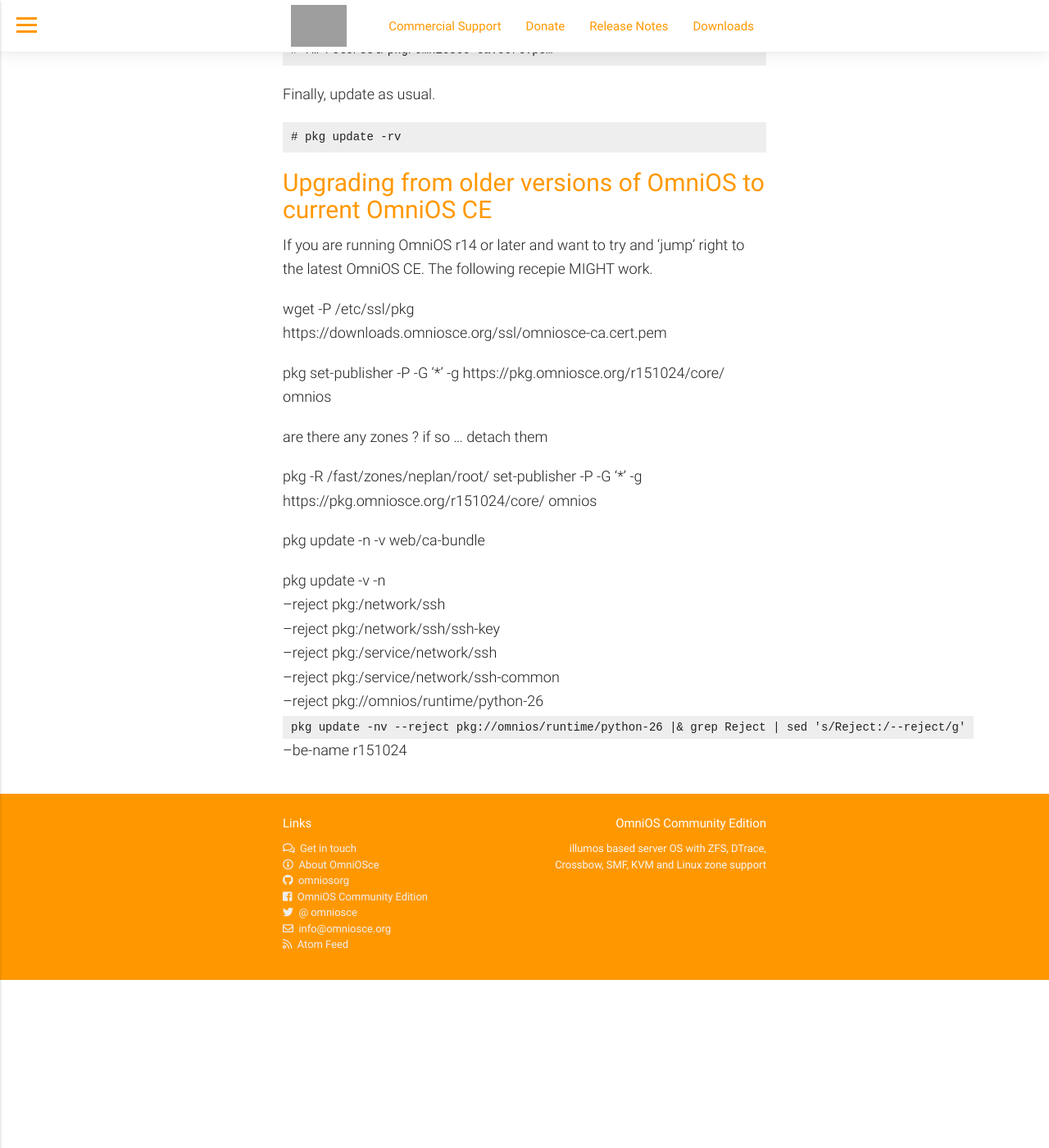
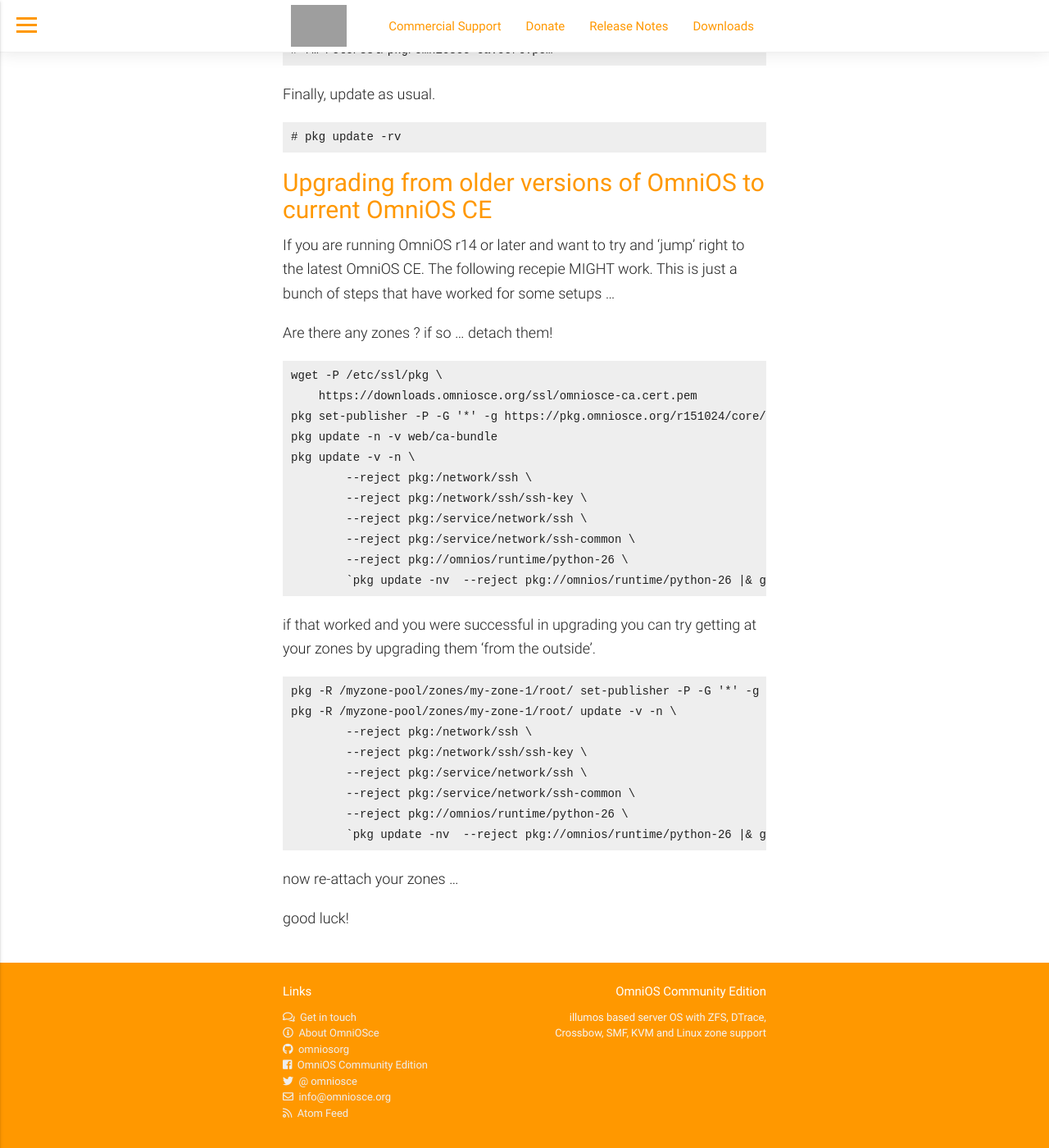
Before and after one commit to omniosorg/omniosorg.github.io, a Jekyll site: the page built from _docs/setup/switch.md, in a window 1280 px wide and 1400 px high, scrolled down 1006 px. Shown: the whole window at 82% size. Built offline with Jekyll 4.4.1, drawn with Linux system fonts in a browser that asks for light colours; before the commit the page ends 2201 px from its top, so only the background shows below that; grey boxes are pictures that could not be loaded.

Commit message:
fixed kamikaze upgrade notes

````diff
--- a/_docs/setup/switch.md
+++ b/_docs/setup/switch.md
@@ -64,20 +64,16 @@
 ## Upgrading from older versions of OmniOS to current OmniOS CE
 
 If you are running OmniOS r14 or later and want to try and 'jump' right to
-the latest OmniOS CE. The following recepie MIGHT work.
+the latest OmniOS CE. The following recepie MIGHT work. This is just a bunch
+of steps that have worked for some setups ...
 
+Are there any zones ? if so ... detach them!
+
+```
 wget -P /etc/ssl/pkg \
     https://downloads.omniosce.org/ssl/omniosce-ca.cert.pem
-
-
 pkg set-publisher -P -G '*' -g https://pkg.omniosce.org/r151024/core/ omnios
-
-are there any zones ? if so ... detach them
-
-pkg -R /fast/zones/neplan/root/ set-publisher -P -G '*' -g https://pkg.omniosce.org/r151024/core/ omnios
-
 pkg update -n -v web/ca-bundle
-
 pkg update -v -n \
 	--reject pkg:/network/ssh \
 	--reject pkg:/network/ssh/ssh-key \
@@ -85,3 +81,22 @@
 	--reject pkg:/service/network/ssh-common \
 	--reject pkg://omnios/runtime/python-26 \
 	`pkg update -nv  --reject pkg://omnios/runtime/python-26 |& grep Reject | sed 's/Reject:/--reject/g'` --be-name r151024
+```
+
+if that worked and you were successful in upgrading you can try getting at
+your zones by upgrading them 'from the outside'.
+
+```
+pkg -R /myzone-pool/zones/my-zone-1/root/ set-publisher -P -G '*' -g https://pkg.omniosce.org/r151024/core/ omnios
+pkg -R /myzone-pool/zones/my-zone-1/root/ update -v -n \
+	--reject pkg:/network/ssh \
+	--reject pkg:/network/ssh/ssh-key \
+	--reject pkg:/service/network/ssh \
+	--reject pkg:/service/network/ssh-common \
+	--reject pkg://omnios/runtime/python-26 \
+	`pkg update -nv  --reject pkg://omnios/runtime/python-26 |& grep Reject | sed 's/Reject:/--reject/g'` --be-name r151024
+```
+
+now re-attach your zones ...
+
+good luck!
````
